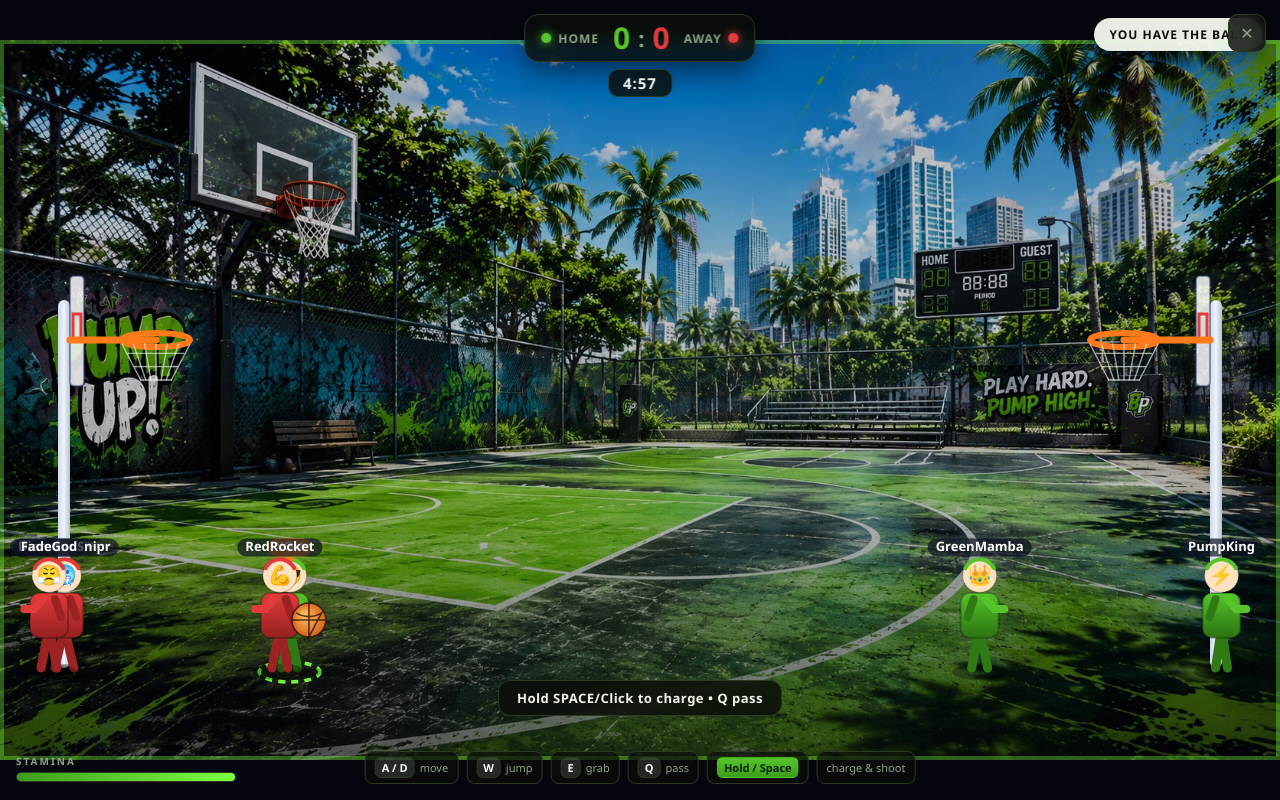
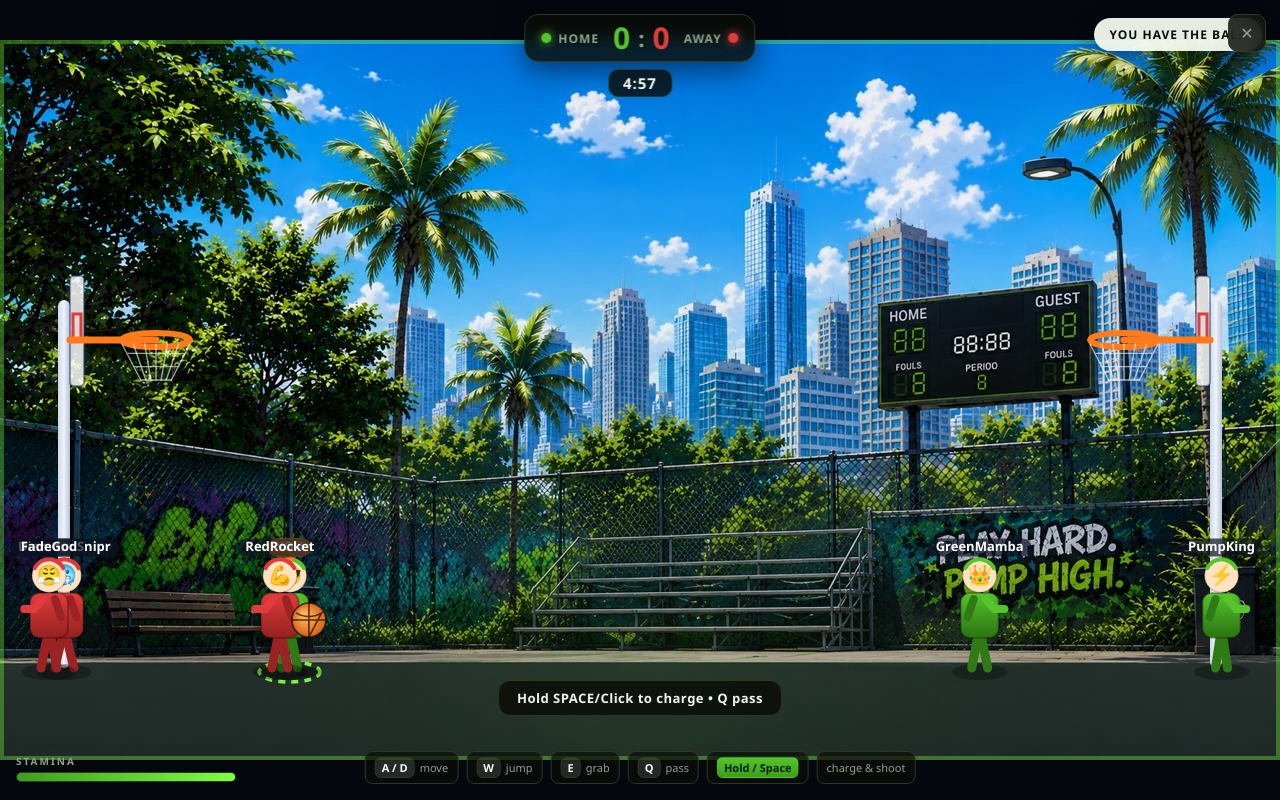
Before and after one commit to ciberneticatradingdev/basketpump, a website built with Vite: page index.html in a window 1280 px wide. Both pictures are taken after a click on the button "▶ PLAY". Built offline with nearby package versions, Linux system fonts and the light colour scheme.

Commit message:
Lighten landing overlay; new bright daytime arena bg for the game
- menu/landing overlay much lighter so the court photo shows through clearly
- game background swapped to new 1280x720 daytime arena (arena.jpg, skyline/bleachers/scoreboard)
- in-game shade reduced to a soft bottom-only gradient, keeps players/HUD readable

```diff
--- a/src/court.ts
+++ b/src/court.ts
@@ -31,7 +31,7 @@ let courtReady = false;
 (() => {
   const img = new Image();
   img.onload = () => { courtReady = true; bgCache = null; /* rebuild with photo */ };
-  img.src = '/brand/court.jpg';
+  img.src = '/brand/arena.jpg';
   courtImg = img;
 })();
 
@@ -46,15 +46,15 @@ function buildBackground(): HTMLCanvasElement {
     const s = Math.max(WORLD_W / iw, WORLD_H / ih);
     const dw = iw * s, dh = ih * s;
     x.drawImage(courtImg, (WORLD_W - dw) / 2, (WORLD_H - dh) / 2, dw, dh);
-    // darken slightly toward the bottom so players + ball pop and the gameplay band reads clearly
+    // light touch — only a soft bottom shade so players + ball read against the floor; keep the bright daytime look
     const shade = x.createLinearGradient(0, 0, 0, WORLD_H);
-    shade.addColorStop(0, 'rgba(6,10,20,.28)');
-    shade.addColorStop(0.55, 'rgba(6,10,20,.18)');
-    shade.addColorStop(0.78, 'rgba(4,7,14,.42)');
-    shade.addColorStop(1, 'rgba(3,5,10,.66)');
+    shade.addColorStop(0, 'rgba(6,10,20,.04)');
+    shade.addColorStop(0.62, 'rgba(6,10,20,.02)');
+    shade.addColorStop(0.82, 'rgba(8,14,24,.20)');
+    shade.addColorStop(1, 'rgba(6,10,18,.40)');
     x.fillStyle = shade; x.fillRect(0, 0, WORLD_W, WORLD_H);
     // soft green ground-line glow where players stand
-    radialGlow(x, WORLD_W / 2, FLOOR_Y, 520, 'rgba(86,196,43,.10)');
+    radialGlow(x, WORLD_W / 2, FLOOR_Y, 520, 'rgba(86,196,43,.08)');
     return c;
   }
 
--- a/src/style.css
+++ b/src/style.css
@@ -16,9 +16,9 @@ html,body{height:100%;background:var(--ink);color:var(--white);font-family:var(-
 #menu-screen.active{display:flex;align-items:center;justify-content:center}
 .menu-bg{position:absolute;inset:0;background:#070a06 url('/brand/court.jpg') center/cover no-repeat;}
 .menu-bg::before{content:"";position:absolute;inset:0;background:
-  radial-gradient(circle at 50% 38%, rgba(7,10,6,.35), rgba(7,10,6,.78) 70%),
-  linear-gradient(180deg, rgba(7,10,6,.55), rgba(7,10,6,.88));}
-.menu-bg::after{content:"";position:absolute;inset:0;opacity:.05;
+  radial-gradient(circle at 50% 42%, rgba(7,10,6,.05), rgba(7,10,6,.34) 72%),
+  linear-gradient(180deg, rgba(7,10,6,.12), rgba(7,10,6,.46));}
+.menu-bg::after{content:"";position:absolute;inset:0;opacity:.04;
   background-image:repeating-linear-gradient(45deg,#fff 0 2px,transparent 2px 22px);}
 .menu-inner{position:relative;z-index:2;display:flex;flex-direction:column;align-items:center;gap:10px;width:min(92vw,440px);padding:24px 0;text-align:center}
 .menu-logo{width:min(78vw,330px);filter:drop-shadow(0 16px 40px rgba(0,0,0,.7)) drop-shadow(0 0 24px rgba(86,196,43,.25));}
```
Also changed, not shown: public/brand/arena.jpg (added).
